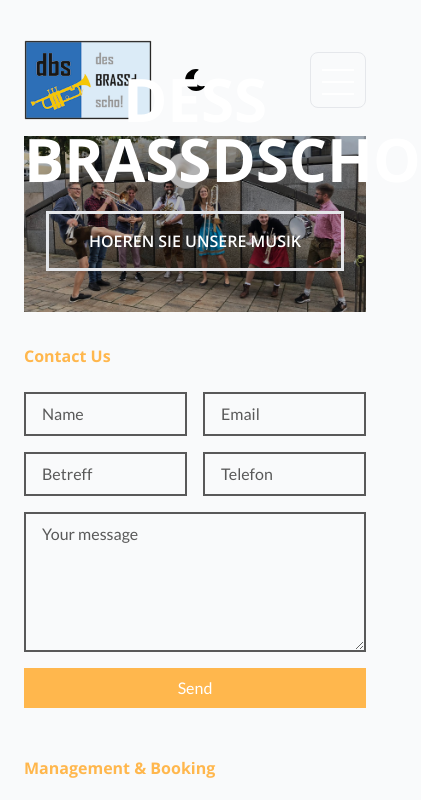
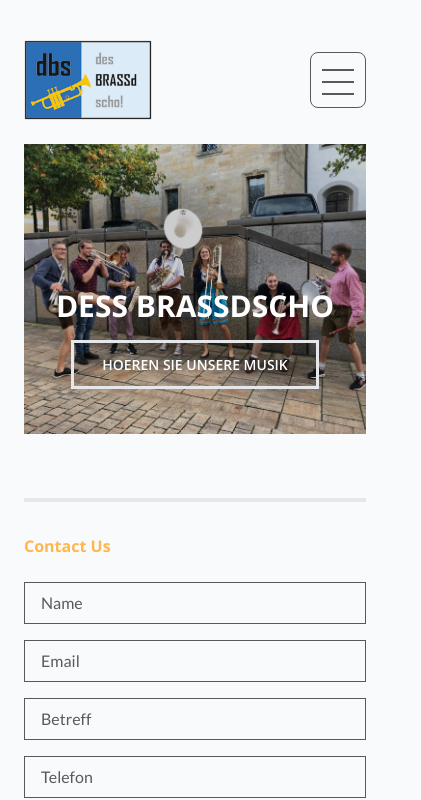
Before and after one commit to Chris-2811/band-app, a React (Vite) app: page / in a window 390 px wide. Shown: the top 800 px of the page, 421 px wide, since content can reach past the window. Built offline with nearby package versions, Linux system fonts and the light colour scheme.

Commit message:
fixed layout styles

```diff
--- a/src/App.jsx
+++ b/src/App.jsx
@@ -10,7 +10,7 @@
     <DarkModeProvider>
       <Router>
         <Navbar />
-        <main className="mt-12 md:mt-20">
+        <main className="mt-6 md:mt-12 lg:mt-18">
           <Routes>
             <Route path="/" element={<Home />} />
             <Route path="/home" element={<Home />} />
--- a/src/components/Hero.jsx
+++ b/src/components/Hero.jsx
@@ -4,21 +4,25 @@
 
 function Hero() {
   return (
-    <div className="hero mt-[-2rem] relative ">
-      <div className="absolute inset-0 bg-black opacity-30 z-10"></div>{' '}
+    <div className="hero relative ">
+      <div className="absolute inset-0 bg-black opacity-20"></div>{' '}
       {/* This is the overlay */}
-      <div className="absolute z-10 w-full text-center = useContext(second) bottom-[15vw]">
-        <h1 className="text-center uppercase text-6xl text-white mb-10">
+      <div className="absolute w-full text-center  bottom-[15vw] lg:bottom-32 ">
+        <h1 className="text-center uppercase text-3xl sm:text-4xl  md:text-5xl lg:text-6xl text-white mb-7 md:mb-10">
           Dess BrassdScho
         </h1>
         <Link
           to="/listen"
-          className="text-white max-w-10 border-3 py-4 px-10 uppercase hover:border-primary hover:text-primary"
+          className="text-white text-sm lg:max-w-10 border-3 py-3 px-7 md:py-4 md:px-10 uppercase hover:border-primary hover:text-primary"
         >
           hoeren Sie unsere Musik
         </Link>
       </div>
-      <img src={bg} alt="" className="h-[45vw] w-full object-cover" />
+      <img
+        src={bg}
+        alt="image of band"
+        className="min-h-[290px]  h-[45vw] max-h-[500px] w-full object-cover"
+      />
     </div>
   );
 }
--- a/src/components/Navbar.jsx
+++ b/src/components/Navbar.jsx
@@ -1,7 +1,6 @@
 import React, { useState } from 'react';
 import { Link, NavLink } from 'react-router-dom';
 import logo from '../assets/logo.png';
-import { FaYoutube, FaFacebookF } from 'react-icons/fa';
 import DarkToggle from './DarkToggle';
 
 function Navbar() {
@@ -10,14 +9,18 @@
   function openMobileMenu(e) {
     if (e.currentTarget.getAttribute('aria-expanded') === 'false') {
       e.currentTarget.setAttribute('aria-expanded', 'true');
+      setMobileNavToggle(true);
       document
         .querySelector('.mobile-menu')
         .setAttribute('data-visible', 'true');
+
+      setMobileNavToggle(true);
     } else {
       e.currentTarget.setAttribute('aria-expanded', 'false');
       document
         .querySelector('.mobile-menu')
         .setAttribute('data-visible', 'false');
+      setMobileNavToggle(false);
     }
   }
 
@@ -30,7 +33,7 @@
     return (
       <>
         <li className="uppercase">
-          <NavLink className="nav-link" to="/home" onClick={() => closeMenu()}>
+          <NavLink className="nav-link" to="/" onClick={() => closeMenu()}>
             Home
           </NavLink>
         </li>
@@ -67,54 +70,48 @@
   }
 
   return (
-    <div className="container pt-10 flex justify-between items-center">
+    <div className="container relative pt-10 flex justify-between items-center">
       <div className="flex items-center gap-8">
         <Link to="/home">
-          <img src={logo} alt="logo" className="w-32" />
+          <img src={logo} alt="logo" className="w-32 logo" />
         </Link>
         {/* Nav */}
         <nav aria-label="Primary-navigation" className="hidden md:block">
-          <ul className="flex items-center gap-10 uppercase" role="list">
+          <ul
+            className="flex items-center md:gap-6 lg:gap-10 uppercase"
+            role="list"
+          >
             <NavigationLinks />
           </ul>
         </nav>
+      </div>
+
+      <div className=" hidden md:flex">
         <DarkToggle />
       </div>
-
-      {/* Socials */}
-      <ul className="md:flex items-center gap-4 hidden">
-        <li className="border border-black dark:border-white p-2 rounded-full cursor-pointer hover:bg-primary hover:border-primary dark:hover:border-primary">
-          <Link>
-            <FaFacebookF size={20} className="text-black dark:text-white" />
-          </Link>
-        </li>
-        <li className="border border-black dark:border-white cursor-pointer  p-2 rounded-full hover:bg-primary hover:border-primary dark:hover:border-primary">
-          <Link
-            to="https://www.youtube.com/channel/UCJ_381K6ri9uSfinSnLpCVQ"
-            target="_blank"
-            rel="noreferrer noopener"
-          >
-            <FaYoutube size={20} className="text-black dark:text-white" />
-          </Link>
-        </li>
-      </ul>
       {/* Mobile Menu */}
       <div
-        className="mobile-nav-toggle  md:hidden relative w-14 h-14   border rounded-lg"
+        className="mobile-nav-toggle z-10  md:hidden relative w-14 h-14  border border-body dark:border-white rounded-lg"
         aria-expanded="false"
         onClick={(e) => openMobileMenu(e)}
       >
-        <div className="one "></div>
-        <div className="two "></div>
-        <div className="three absolute "></div>
+        <div className="one bg-body dark:bg-white"></div>
+        <div className="two bg-body dark:bg-white "></div>
+        <div className="three bg-body dark:bg-white absolute "></div>
       </div>
 
-      <div className="mobile-menu " data-visible="false">
-        <nav aria-label="Primary-navigation">
+      <div
+        className="mobile-menu bg-gray-50 text-dark-bg dark:bg-mobile-menu"
+        data-visible="false"
+      >
+        <nav aria-label="Primary-navigation z-100">
           <ul role="list" className="flex flex-col uppercase gap-6">
             <NavigationLinks />
           </ul>
         </nav>
+        <div className="mt-8">
+          <DarkToggle />
+        </div>
       </div>
     </div>
   );
--- a/src/components/UserPanel.jsx
+++ b/src/components/UserPanel.jsx
@@ -1,8 +1,11 @@
 import React, { useState } from 'react';
 import { useNavigate } from 'react-router-dom';
+import { FaYoutube, FaFacebookF } from 'react-icons/fa';
+import { Link } from 'react-router-dom';
 
 function UserPanel() {
   const [submitted, setSubmitted] = useState(false);
+  const [errorMessage, setErrorMessage] = useState(false);
   const navigate = useNavigate();
   const [formData, setFormData] = useState({
     'form-name': 'contact',
@@ -31,9 +34,28 @@
       body: encodedData,
     })
       .then(() => {
-        setSubmitted(true);
-        navigate('/home');
-        console.log('success');
+        if (Object.values(formData).some((item) => item === '')) {
+          setErrorMessage(true);
+          setTimeout(() => {
+            setErrorMessage(false);
+          }, 6000);
+          return;
+        } else {
+          setErrorMessage(false);
+          setSubmitted(true);
+          navigate('/home');
+          setTimeout(() => {
+            setSubmitted(false);
+          }, 4000);
+          setFormData({
+            'form-name': 'contact',
+            name: '',
+            email: '',
+            subject: '',
+            phone: '',
+            message: '',
+          });
+        }
       })
       .catch((error) => alert(error));
 
@@ -59,12 +81,12 @@
         netlify-honeypot="bot-field"
       >
         <h3 className="text-primary mb-6 md:mb-4">Contact Us</h3>
-        <div className="flex gap-4">
+        <div className="flex flex-col xs:flex-row xs:gap-4">
           <input type="hidden" name="bot-field" />
           <input type="hidden" name="form-name" value="contact" />
           <input
             type="text"
-            className="block placeholder-body text-body w-full mb-4 border-2 border-body py-2 px-4 bg-transparent outline-none"
+            className="block placeholder-body text-body w-full mb-4 border  dark:text-white caret-primary dark:placeholder-white dark:border-white border-body py-2 px-4 bg-transparent outline-none"
             placeholder="Name"
             name="name"
             value={formData.name}
@@ -72,17 +94,17 @@
           />
           <input
             type="email"
-            className="block placeholder-body text-body w-full mb-4 border-2  border-body py-2 px-4 bg-transparent outline-none"
+            className="block placeholder-body text-body w-full mb-4 border  dark:text-white caret-primary dark:placeholder-white dark:border-white  border-body py-2 px-4 bg-transparent outline-none"
             placeholder="Email"
             name="email"
             value={formData.email}
             onChange={handleChange}
           />
         </div>
-        <div className="flex gap-4">
+        <div className="flex flex-col xs:flex-row xs:gap-4">
           <input
             type="text"
-            className="block placeholder-body text-body w-full mb-4 border-2  border-body py-2 px-4 bg-transparent outline-none"
+            className="block placeholder-body text-body w-full mb-4  dark:text-white caret-primary dark:placeholder-white dark:border-white border  border-body py-2 px-4 bg-transparent outline-none"
             placeholder="Betreff"
             name="subject"
             value={formData.subject}
@@ -90,7 +112,7 @@
           />
           <input
             type="tel"
-            className="block placeholder-body text-body w-full mb-4 border-2  border-body py-2 px-4 bg-transparent outline-none"
+            className="block placeholder-body text-body dark:text-white caret-primary dark:placeholder-white dark:border-white w-full mb-4 border  border-body py-2 px-4 bg-transparent outline-none"
             placeholder="Telefon"
             name="phone"
             value={formData.phone}
@@ -99,7 +121,7 @@
         </div>
         <textarea
           rows={5}
-          className="block placeholder-body  w-full mb-4 border-2  border-body py-2 px-4 bg-transparent outline-none"
+          className="block placeholder-body text-body caret-primary  dark:text-white dark:placeholder-white dark:border-white w-full mb-4 border  border-body py-2 px-4 bg-transparent outline-none"
           placeholder="Your message"
           name="message"
           value={formData.message}
@@ -116,12 +138,31 @@
             Ihre Nachricht wurde erfolgreich übermittelt!
           </div>
         )}
+        {errorMessage && (
+          <div className="mt-4 text-red-500">Bitte alle Felder ausfüllen!</div>
+        )}
       </form>
       <div className="mt-12 md:mt-0">
         <h3 className="text-primary mb-4">Management & Booking</h3>
-        <p className="text-body max-w-[200px]">
-          Email:info@desbrassdscho.de | Tel.: 09123 987340{' '}
+        <p className=" text-body dark:text-white max-w-[200px]">
+          Email:info@desbrassdscho.de | Tel.: 09123 987340
         </p>
+        <ul className="flex mt-7 items-center gap-2">
+          <li className="border border-black dark:border-white p-2 rounded-full cursor-pointer hover:bg-primary hover:border-primary dark:hover:border-primary">
+            <Link>
+              <FaFacebookF size={20} className="text-black dark:text-white" />
+            </Link>
+          </li>
+          <li className="border border-black dark:border-white cursor-pointer  p-2 rounded-full hover:bg-primary hover:border-primary dark:hover:border-primary">
+            <Link
+              to="https://www.youtube.com/channel/UCJ_381K6ri9uSfinSnLpCVQ"
+              target="_blank"
+              rel="noreferrer noopener"
+            >
+              <FaYoutube size={20} className="text-black dark:text-white" />
+            </Link>
+          </li>
+        </ul>{' '}
       </div>
     </div>
   );
--- a/src/context/DarkModeContext.jsx
+++ b/src/context/DarkModeContext.jsx
@@ -1,15 +1,24 @@
 import { createContext, useState } from 'react';
+import { useEffect } from 'react';
 
 const DarkModeContext = createContext();
 
 export const DarkModeProvider = ({ children }) => {
-  const [darkMode, setDarkMode] = useState();
+  const [darkMode, setDarkMode] = useState(() => {
+    const savedMode = localStorage.getItem('dark-mode');
+    return savedMode === 'true' ? true : false;
+  });
+
+  useEffect(() => {
+    localStorage.setItem('dark-mode', darkMode);
+  }, [darkMode]);
+
   const toggleDarkMode = () => {
     setDarkMode(!darkMode);
   };
 
   return (
-    <DarkModeContext.Provider value={{ toggleDarkMode, darkMode }}>
+    <DarkModeContext.Provider value={{ toggleDarkMode, darkMode, setDarkMode }}>
       {children}
     </DarkModeContext.Provider>
   );
--- a/src/index.css
+++ b/src/index.css
@@ -115,7 +115,7 @@
 /* Components */
 
 .nav-link {
-  @apply dark:text-white;
+  @apply text-body dark:text-white;
   transition: color 0.5s ease;
 }
 
@@ -133,20 +133,18 @@
 
 .mobile-nav-toggle {
   display: block;
-  z-index: 10;
   cursor: pointer;
   position: relative;
   display: flex;
   align-items: center;
   justify-content: center;
-  z-index: 100;
+  z-index: 20;
 }
 
 .mobile-nav-toggle div {
   position: absolute;
   width: 2rem;
   height: 2px;
-  background-color: white;
   transform: rotate(0);
   transition: all 0.3s ease-in-out;
 }
@@ -179,8 +177,6 @@
   position: fixed;
   width: 100%;
   height: 100vh;
-  background-color: rgb(31, 31, 31);
-  z-index: 10;
   text-align: center;
   top: 0;
   left: 0;
@@ -188,6 +184,7 @@
   transition: transform 0.6s linear;
   opacity: 0;
   visibility: hidden;
+  z-index: 10;
 }
 
 .mobile-menu[data-visible='true'] {
@@ -196,6 +193,32 @@
   transform: translateX(0);
   opacity: 1;
   visibility: visible;
+}
+
+.dark-mode {
+  z-index: 20;
+}
+
+.logo {
+  z-index: 50;
+}
+
+/* Light mode */
+html:not(.dark) input:-webkit-autofill,
+html:not(.dark) input:-webkit-autofill:hover,
+html:not(.dark) input:-webkit-autofill:focus,
+html:not(.dark) input:-webkit-autofill:active {
+  transition: background-color 5000s ease-in-out 0s;
+  -webkit-text-fill-color: #595959 !important; /* Black text for light mode */
+}
+
+/* Dark mode */
+html.dark input:-webkit-autofill,
+html.dark input:-webkit-autofill:hover,
+html.dark input:-webkit-autofill:focus,
+html.dark input:-webkit-autofill:active {
+  transition: background-color 5000s ease-in-out 0s;
+  -webkit-text-fill-color: #fff !important; /* White text for dark mode */
 }
 
 /* Page Specific */
--- a/src/pages/Band.jsx
+++ b/src/pages/Band.jsx
@@ -1,4 +1,4 @@
-import React, { useContext } from 'react';
+import React, { useContext, useEffect } from 'react';
 import about from '../assets/about-us.jpg';
 import plus from '../assets/design-plus.png';
 import UserPanel from '../components/UserPanel';
@@ -6,81 +6,83 @@
 import DarkModeContext from '../context/DarkModeContext';
 
 function Band() {
-  const { darkMode } = useContext(DarkModeContext);
+  const { darkMode, setDarkMode } = useContext(DarkModeContext);
+
+  useEffect(() => {
+    if (localStorage.getItem('dark-mode') === 'true') {
+      document.documentElement.classList.add('dark');
+    }
+  }, []);
 
   return (
     <div className="mt-14">
       <div className="container ">
         <img src={about} alt="" className="w-full h-[20rem] object-cover" />
-        <div className="mt-14 pb-20 border-b-8">
+        <div className="mt-14 pb-16 border-b-4">
           <Heading title={'Die Band'} />
           <div className="flex flex-wrap justify-start gap-8 mt-12 pl-8">
             <div>
-              <h2 className="text-primary text-lg font-semibold">
+              <h2 className="text-primary text-lg font-bold">
                 Christian Mörtel
               </h2>
               <p className="text-primary">// Trompete</p>
-              <p className="mt-6 max-w-[230px] text-body ">
+              <p className="mt-6 max-w-[230px] text-body dark:text-white ">
                 Lorem ipsum dolor sit amet consectetur adipisicing elit. Iste,
                 quasi.
               </p>
             </div>
             <div>
-              <h2 className="text-primary text-lg font-semibold">
-                Hannah Roth
-              </h2>
+              <h2 className="text-primary text-lg font-bold">Hannah Roth</h2>
               <p className="text-primary">// Trompete</p>
-              <p className="mt-6 max-w-[230px] text-body">
+              <p className="mt-6 max-w-[230px] text-body dark:text-white">
                 Lorem ipsum dolor sit amet consectetur adipisicing elit. Iste,
                 quasi.
               </p>
             </div>
             <div>
-              <h2 className="text-primary text-lg font-semibold">
+              <h2 className="text-primary text-lg font-bold">
                 Vinzenz Wolpold
               </h2>
               <p className="text-primary">// Trompete</p>
-              <p className="mt-6 max-w-[230px] text-body">
+              <p className="mt-6 max-w-[230px] text-body dark:text-white">
                 Lorem ipsum dolor sit amet consectetur adipisicing elit. Iste,
                 quasi.
               </p>
             </div>
             <div>
-              <h2 className="text-primary text-lg font-semibold">
-                Anna Mörtel
-              </h2>
+              <h2 className="text-primary text-lg font-bold">Anna Mörtel</h2>
               <p className="text-primary">// Posaune</p>
-              <p className="mt-6 max-w-[230px] text-body">
+              <p className="mt-6 max-w-[230px] text-body dark:text-white">
                 Lorem ipsum dolor sit amet consectetur adipisicing elit. Iste,
                 quasi.
               </p>
             </div>
             <div>
-              <h2 className="text-primary text-lg font-semibold">
+              <h2 className="text-primary text-lg font-bold">
                 Johannes Mehring
               </h2>
               <p className="text-primary">// Posaune</p>
-              <p className="mt-6 max-w-[230px] text-body">
+              <p className="mt-6 max-w-[230px] text-body dark:text-white">
                 Lorem ipsum dolor sit amet consectetur adipisicing elit. Iste,
                 quasi.
               </p>
             </div>
             <div>
-              <h2 className="text-primary text-lg font-semibold">
+              <h2 className="text-primary text-lg font-bold">
                 Manuel Vildosola
               </h2>
               <p className="text-primary">// Tuba</p>
-              <p className="mt-6 max-w-[230px] text-body">
+              <p className="mt-6 max-w-[230px] text-body dark:text-white">
                 Lorem ipsum dolor sit amet consectetur adipisicing elit. Iste,
                 quasi.
               </p>
             </div>
             <div>
-              <h2 className="text-primary text-lg font-semibold">
+              <h2 className="text-primary text-lg font-bold">
                 Martin Wiesinger
               </h2>
               <p className="text-primary">// Schlagzeug</p>
-              <p className="mt-6 max-w-[230px] text-body">
+              <p className="mt-6 max-w-[230px] text-body dark:text-white">
                 Lorem ipsum dolor sit amet consectetur adipisicing elit. Iste,
                 quasi.
               </p>
--- a/src/pages/Home.jsx
+++ b/src/pages/Home.jsx
@@ -1,11 +1,23 @@
-import React from 'react';
+import React, { useEffect } from 'react';
+import { useContext } from 'react';
+import DarkModeContext from '../context/DarkModeContext';
 import Hero from '../components/Hero';
 import UserPanel from '../components/UserPanel';
 
 function Home() {
+  const { darkMode, setDarkMode } = useContext(DarkModeContext);
+
+  useEffect(() => {
+    if (localStorage.getItem('dark-mode') === 'true') {
+      document.documentElement.classList.add('dark');
+    }
+  }, []);
+
   return (
     <div className="container">
-      <Hero />
+      <div className="pb-16 border-b-4">
+        <Hero />
+      </div>
       <UserPanel />
     </div>
   );
--- a/tailwind.config.js
+++ b/tailwind.config.js
@@ -4,6 +4,7 @@
   darkMode: 'class',
   theme: {
     screens: {
+      xs: '480px',
       sm: '640px',
       md: '768px',
       lg: '1020px',
@@ -16,6 +17,7 @@
         /* primary: 'rgb(216, 235, 247)', */
 
         body: '#595959',
+        'mobile-menu': 'rgb(31, 31, 31)',
         'body-dark': 'rgb(205, 205, 205)',
         'dark-bg': '#1f1f1f',
       },
```
Also changed, not shown: src/pages/Gallery.jsx (+12 -2 lines), src/pages/Listen.jsx (+11 -1 lines), src/pages/Tour.jsx (+18 -8 lines).
